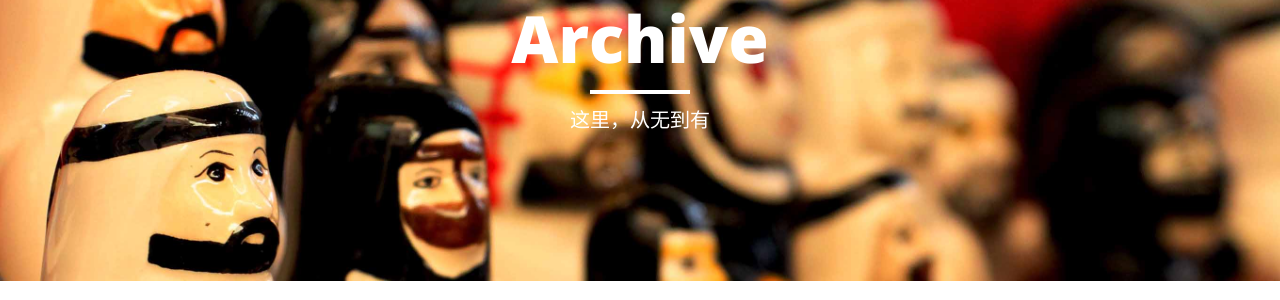
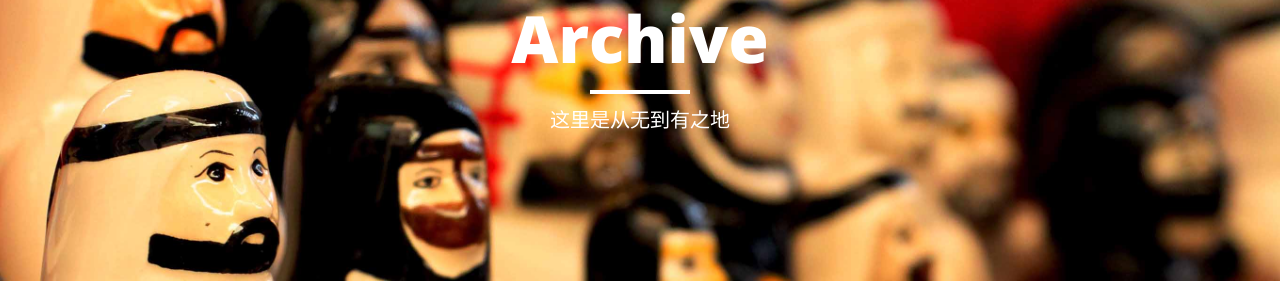
Before and after one commit to MinpuKang/minpukang.github.io, a Jekyll site: the page built from archive.md, in a window 1280 px wide. Shown: the part 147-447 px from the top of the page. Built offline with Jekyll 4.4.1, drawn with Linux system fonts in a browser that asks for light colours; nearby versions of some CDN libraries.

Commit message:
add the hyperlink in archive and modify the css
add the hyperlink in archive and modify the css

```diff
--- a/archive.md
+++ b/archive.md
@@ -1,7 +1,7 @@
 ---
 layout: page
 title: "Archive"
-description: "这里，从无到有"
+description: "这里是从无到有之地"
 header-img: "img/archive.jpg"
 ---
 
@@ -17,7 +17,10 @@
   {% capture y %}{{post.date | date:"%Y"}}{% endcapture %}
   {% if year != y %}
     {% assign year = y %}
-    <li class="listing-seperator">{{ y }}</li>
+    <li class="listing-seperator" id="{{ y }}">
+    <a href="#top" title="{{ post.title }}">{{ y }}</a>
+    </li>
+
   {% endif %}
   <li class="listing-item">
     <time datetime="{{ post.date | date:"%Y-%m-%d" }}">{{ post.date | date:"%Y-%m-%d" }}</time>
```
Also changed, not shown: tags.md (+4 -0 lines).
